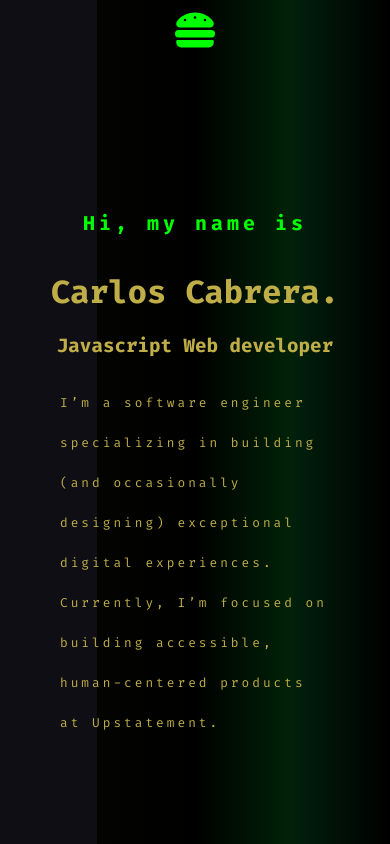
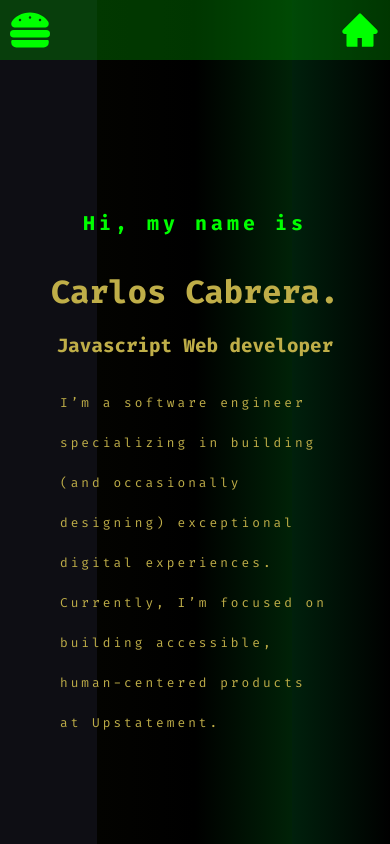
Before and after one commit to carlioso3000/personal-portfolio, a React (Create React App) app: page / in a window 390 px wide. Shown: the top 844 px of the page. Built offline with nearby package versions, Linux system fonts and the light colour scheme; a web font is replaced by a local one.

Commit message:
changes on nav componente. backtop button added for mobile version

```diff
--- a/src/components/Nav.js
+++ b/src/components/Nav.js
@@ -3,12 +3,11 @@ import '../styles/nav.css';
 import { Link } from 'react-router-dom';
 import { FaHamburger } from "react-icons/fa";
 import { AiOutlineClose } from "react-icons/ai";
-import { AiFillGithub, AiFillLinkedin, AiTwotoneMail, AiFillChrome } from "react-icons/ai";
+import { AiFillGithub, AiFillLinkedin, AiTwotoneMail, AiFillChrome, AiFillHome } from "react-icons/ai";
 
 
 function Nav() {
   const [showMenu, setShowMenu] = useState(false);
-  console.log('showMenu:', showMenu);
 
 	useEffect(() => {
     let prevScrollpos = window.scrollY;
@@ -30,17 +29,24 @@ function Nav() {
   }, []);
 
   const handleMenuClick = () => {
-    console.log('handleMenuClick called');
     setShowMenu(!showMenu);
   };
+
+  const homeButtonClick = () => {
+    window.scrollTo({
+      top: 0,
+      behavior: 'smooth'
+    });
+  }
 
   return (
     <nav className="nav" id="nav">
       <div className="logo">
         <div className="logo-square"></div>
       </div>
-      <button className="open-menu" onClick={handleMenuClick}>
-        <FaHamburger />
+      <button className="open-menu">
+        <FaHamburger onClick={handleMenuClick} className='hamburger-icon ' />
+        <AiFillHome onClick={homeButtonClick} className='home-icon' />
       </button>
       {/* <div className={`nav-menu-container ${showMenu ? 'show' : ''}`}> */}
         <ul className={`main-menu ${showMenu ? 'show' : ''}`}>
--- a/src/pages/homepage.css
+++ b/src/pages/homepage.css
@@ -3,6 +3,7 @@
   opacity: 0;
   transition: opacity 1s;
 }
+
 section {
   height: 100vh;
 }
--- a/src/styles/hero.scss
+++ b/src/styles/hero.scss
@@ -3,7 +3,7 @@
   flex-direction: column;
   align-items: center;
   margin-top: 40px;
-  min-height: 100vh;
+  min-height: 80vh;
   color: var(--primary-color);
 }
 
--- a/src/styles/nav.css
+++ b/src/styles/nav.css
@@ -1,174 +1,3 @@
-/* .nav {
-  width: 100%;
-  display: flex;
-  color: white;
-  height: 100px;
-  padding-top: 50px;
-  transition: top 0.3s ease-in-out;
-}
-.main-menu {
-  display: flex;
-}
-
-.main-menu ul {
-  display: flex;
-  align-items: center;
-  border-bottom: 1.8px solid rgb(54, 54, 54);
-  list-style: none;
-}
-
-.main-menu li {
-  color: var(--secondary-color);
-  font-weight: 800;
-  font-size: .9em;
-  font-family: sans-serif;
-  list-style: none;
-}
-.nav ul li a {
-  color: var(--color1);
-  padding: 15px;
-  text-decoration: none;
-  font-size: 1.2em;
-  font-family: 'VT323', monospace;
-  letter-spacing: 6px;
-  font-weight: 800;
-  text-transform: uppercase;
-}
-
-
-.nav ul li:hover {
-  background-color: rgba(0, 128, 0, 0.425);
-  border-radius: 2px;
-}
-
-.logo {
-  width: 50%;
-  height: 50%;
-}
-
-@keyframes blink {
-  0% {
-    opacity: 1;
-  }
-  50% {
-    opacity: 0;
-  }
-  100% {
-    opacity: 1;
-  }
-}
-
-.logo-square {
-  width: 20px;
-  height: 20px;
-  margin-left: 50px;
-  margin-top: 5px;
-  background-color: var(--secondary-color);
-  animation: blink 1s linear infinite;
-}
-nav .open-menu {
-  display: none;
-  font-size: 2rem;
-  margin: 20px;
-  cursor: pointer;
-}
-nav .close-menu {
-  display: none;
-  font-size: 2rem;
-  cursor: pointer;
-}
-.icons {
-  display: none;
-  cursor: pointer;
-  font-size: 2rem;
-}
-
-@media (max-width: 1200px) {
-  .logo{
-    display: none;
-  }
-  .nav {
-    justify-content: center;
-  }
-  .nav-menu-container ul {
-    border: none;
-  }
-}
-
-@media (max-width: 991px) {
-
-  .nav-menu-container ul {
-    align-items: center;
-  }
-
-  .nav-menu-container li {
-    margin-left: 0;
-    margin-bottom: 1rem;
-  }
-}
-
-@media (max-width: 767px) {
-  .open-menu {
-    display: block;
-  }
-  .main-menu.show {
-    display: flex;
-  }
-
-  .nav-menu-container ul {
-    display: flex;
-    flex-direction: column;
-    position: absolute;
-    width: 100%;
-    top: 0;
-    right: 0;
-    height: auto;
-    background-color: rgb(115, 124, 100);
-    height: 100vh;
-  }
-  .nav {
-    flex-direction: column;
-    align-items: center;
-  }
-
-  .logo {
-    margin-bottom: 1rem;
-  }
-  nav .main-menu {
-    height: 100vh;
-    position: fixed;
-    top: 0px;
-    right: 0px;
-    left: 0px;
-    z-index: 10;
-    flex-direction: column;
-    justify-content: center;
-    align-items: center;
-    background: rgb(0, 0, 0);
-    transition: top 1s ease 0s;
-  }
-  nav .main-menu .close-menu {
-    display: block;
-    position: absolute;
-    top: 20px;
-    right: 20px;
-  }
-  nav .open-menu {
-    display: block;
-  }
-  nav .main-menu li a:hover {
-    background: none;
-    color: rgb(255, 123, 0);
-  }
-  .icons {
-    display: flex;
-    width: 100%;
-    justify-content: space-evenly;
-    padding: 12px;
-  }
-} */
-
-
 .nav {
   display: flex;
   justify-content: space-around;
@@ -243,7 +72,22 @@ nav .close-menu {
   .open-menu {
     display: block;
     position: fixed;
+    top: 0px;
+    left: 0px;
+    width: 100%;
+    height: 60px;
+    background-color: rgba(0, 128, 0, 0.425);
+  }
+  .hamburger-icon {
+    position: fixed;
     top: 10px;
+    left: 10px;
+  }
+
+  .home-icon {
+    position: fixed;
+    top: 10px;
+    right: 10px;
   }
 
   .main-menu {
```
